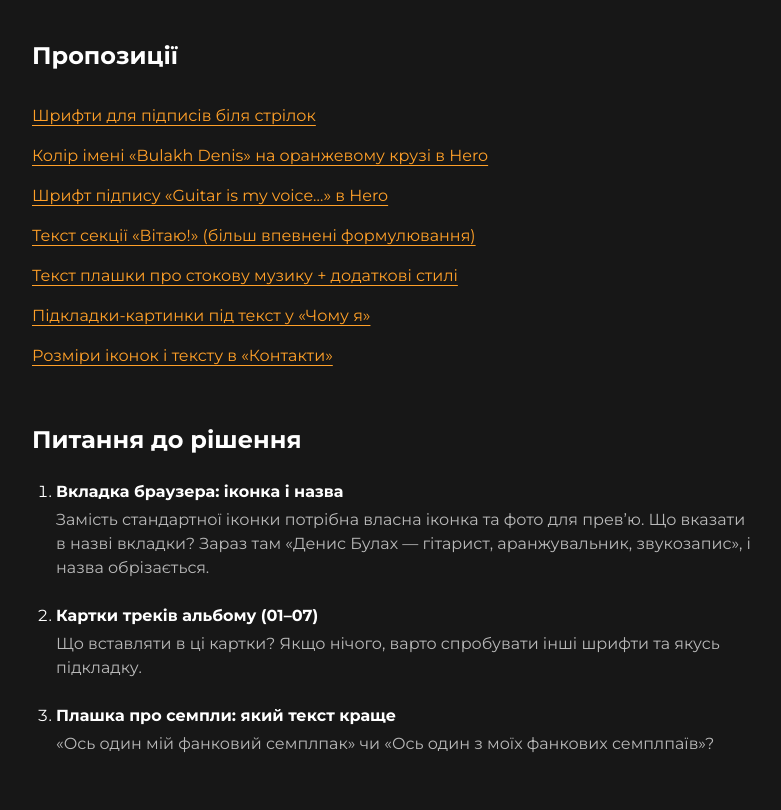
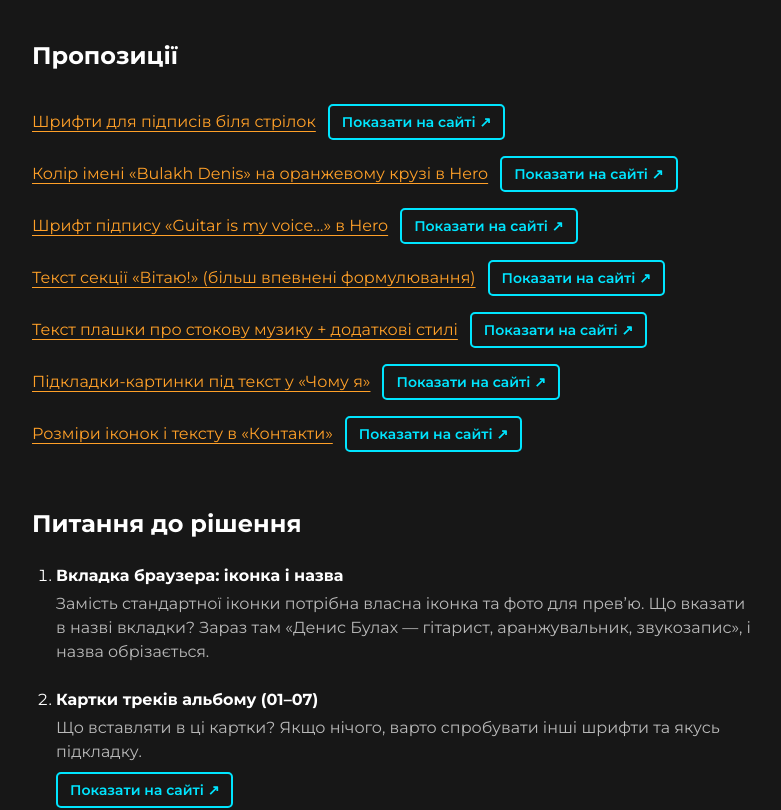
Before and after one commit to Ekachcka/Preza_denis, a Next.js app: page /proposals in a window 1280 px wide. Shown: the top 810 px of the page, without its empty margins (248-1029 px from the left). Built offline with nearby package versions, Linux system fonts and the light colour scheme.

Commit message:
Add 'show on site' buttons with query-based highlight on proposal pages

```diff
--- a/src/app/arrows/page.tsx
+++ b/src/app/arrows/page.tsx
@@ -1,4 +1,5 @@
 import type { Metadata } from "next";
+import { ShowOnSite } from "@/app/proposals/ShowOnSite";
 import {
   Amatic_SC,
   Bad_Script,
@@ -39,7 +40,10 @@ const VARIANTS = [
 export default function ArrowsPreview() {
   return (
     <main className="mx-auto max-w-[1600px] px-4 py-10 sm:px-10 xl:px-[70px]">
-      <h1 className="mb-10 text-2xl font-bold">Варіанти шрифтів для підписів біля стрілок</h1>
+      <div className="mb-10 flex flex-wrap items-center gap-4">
+        <h1 className="text-2xl font-bold">Варіанти шрифтів для підписів біля стрілок</h1>
+        <ShowOnSite focus="arrows" />
+      </div>
       <ul className="flex flex-col gap-10">
         {VARIANTS.map(({ name, font, size }) => (
           <li key={name} className="border-b border-card pb-10">
--- a/src/app/layout.tsx
+++ b/src/app/layout.tsx
@@ -1,5 +1,6 @@
 import type { Metadata } from "next";
 import { Montserrat } from "next/font/google";
+import { FocusHighlight } from "@/components/dev/FocusHighlight";
 import "./globals.css";
 
 const montserrat = Montserrat({
@@ -16,7 +17,10 @@ export const metadata: Metadata = {
 export default function RootLayout({ children }: LayoutProps<"/">) {
   return (
     <html lang="uk" className={`${montserrat.variable} antialiased`}>
-      <body className="min-h-screen">{children}</body>
+      <body className="min-h-screen">
+        {children}
+        <FocusHighlight />
+      </body>
     </html>
   );
 }
--- /dev/null
+++ b/src/app/proposals/ShowOnSite.tsx
@@ -0,0 +1,16 @@
+import Link from "next/link";
+import { FOCUS_TARGETS, type FocusKey } from "@/lib/focusTargets";
+
+type Props = { focus: FocusKey; label?: string };
+
+export function ShowOnSite({ focus, label = "Показати на сайті" }: Props) {
+  if (!(focus in FOCUS_TARGETS)) return null;
+  return (
+    <Link
+      href={`/?focus=${focus}`}
+      className="inline-flex shrink-0 items-center rounded-button border-2 border-[#00e5ff] px-3 py-1.5 text-sm font-semibold text-[#00e5ff] transition-opacity hover:opacity-80"
+    >
+      {label} ↗
+    </Link>
+  );
+}
--- a/src/app/proposals/about-text/page.tsx
+++ b/src/app/proposals/about-text/page.tsx
@@ -1,4 +1,5 @@
 import type { Metadata } from "next";
+import { ShowOnSite } from "../ShowOnSite";
 
 export const metadata: Metadata = {
   title: "Варіанти тексту About",
@@ -58,7 +59,10 @@ const VARIANTS: Variant[] = [
 export default function AboutTextPreview() {
   return (
     <main className="mx-auto max-w-[1600px] px-4 py-10 sm:px-10 xl:px-[70px]">
-      <h1 className="mb-10 text-2xl font-bold">Варіанти тексту секції «Вітаю!»</h1>
+      <div className="mb-10 flex flex-wrap items-center gap-4">
+        <h1 className="text-2xl font-bold">Варіанти тексту секції «Вітаю!»</h1>
+        <ShowOnSite focus="about-text" />
+      </div>
       <ul className="grid grid-cols-1 gap-8 lg:grid-cols-2">
         {VARIANTS.map(({ name, title, paragraphs }) => (
           <li key={name}>
--- a/src/app/proposals/contacts-size/page.tsx
+++ b/src/app/proposals/contacts-size/page.tsx
@@ -1,4 +1,5 @@
 import type { Metadata } from "next";
+import { ShowOnSite } from "../ShowOnSite";
 import Image from "next/image";
 
 export const metadata: Metadata = {
@@ -49,7 +50,10 @@ const VARIANTS: Variant[] = [
 export default function ContactsSizePreview() {
   return (
     <main className="mx-auto max-w-[1600px] px-4 py-10 sm:px-10 xl:px-[70px]">
-      <h1 className="mb-10 text-2xl font-bold">Варіанти іконок у «Контакти для співпраці» (текст 20px, на одному рівні)</h1>
+      <div className="mb-10 flex flex-wrap items-center gap-4">
+        <h1 className="text-2xl font-bold">Варіанти іконок у «Контакти для співпраці» (текст 20px, на одному рівні)</h1>
+        <ShowOnSite focus="contacts" />
+      </div>
       <div className="flex flex-col gap-12">
         {VARIANTS.map((v) => {
           const slot = v.circle ?? Math.round(42 * v.icon);
--- a/src/app/proposals/hero-name/page.tsx
+++ b/src/app/proposals/hero-name/page.tsx
@@ -1,4 +1,5 @@
 import type { Metadata } from "next";
+import { ShowOnSite } from "../ShowOnSite";
 import Image from "next/image";
 
 export const metadata: Metadata = {
@@ -22,7 +23,10 @@ const VARIANTS = [
 export default function HeroNamePreview() {
   return (
     <main className="mx-auto max-w-[1600px] px-4 py-10 sm:px-10 xl:px-[70px]">
-      <h1 className="mb-10 text-2xl font-bold">Варіанти кольору «Bulakh Denis» на оранжевому крузі</h1>
+      <div className="mb-10 flex flex-wrap items-center gap-4">
+        <h1 className="text-2xl font-bold">Варіанти кольору «Bulakh Denis» на оранжевому крузі</h1>
+        <ShowOnSite focus="hero-name" />
+      </div>
       <ul className="grid grid-cols-1 gap-10 md:grid-cols-2 xl:grid-cols-4">
         {VARIANTS.map((v) => {
           const { name, name_, caption, shadow } = v;
--- a/src/app/proposals/hero-tagline/page.tsx
+++ b/src/app/proposals/hero-tagline/page.tsx
@@ -1,4 +1,5 @@
 import type { Metadata } from "next";
+import { ShowOnSite } from "../ShowOnSite";
 import Image from "next/image";
 import {
   Bebas_Neue,
@@ -45,7 +46,10 @@ const VARIANTS = [
 export default function HeroTaglinePreview() {
   return (
     <main className="mx-auto max-w-[1600px] px-4 py-10 sm:px-10 xl:px-[70px]">
-      <h1 className="mb-10 text-2xl font-bold">Варіанти шрифту для «Guitar is my voice, music is my story.»</h1>
+      <div className="mb-10 flex flex-wrap items-center gap-4">
+        <h1 className="text-2xl font-bold">Варіанти шрифту для «Guitar is my voice, music is my story.»</h1>
+        <ShowOnSite focus="hero-tagline" />
+      </div>
       <ul className="grid grid-cols-1 gap-10 md:grid-cols-2">
         {VARIANTS.map(({ name, font, size }) => (
           <li key={name}>
--- a/src/app/proposals/page.tsx
+++ b/src/app/proposals/page.tsx
@@ -1,22 +1,24 @@
 import type { Metadata } from "next";
 import Link from "next/link";
+import type { FocusKey } from "@/lib/focusTargets";
+import { ShowOnSite } from "./ShowOnSite";
 
 export const metadata: Metadata = {
   title: "Пропозиції",
   robots: { index: false },
 };
 
-const PROPOSALS = [
-  { href: "/arrows", title: "Шрифти для підписів біля стрілок" },
-  { href: "/proposals/hero-name", title: "Колір імені «Bulakh Denis» на оранжевому крузі в Hero" },
-  { href: "/proposals/hero-tagline", title: "Шрифт підпису «Guitar is my voice…» в Hero" },
-  { href: "/proposals/about-text", title: "Текст секції «Вітаю!» (більш впевнені формулювання)" },
-  { href: "/proposals/stock-text", title: "Текст плашки про стокову музику + додаткові стилі" },
-  { href: "/proposals/why-me-backgrounds", title: "Підкладки-картинки під текст у «Чому я»" },
-  { href: "/proposals/contacts-size", title: "Розміри іконок і тексту в «Контакти»" },
-] as const;
+const PROPOSALS: readonly { href: string; title: string; focus: FocusKey }[] = [
+  { href: "/arrows", title: "Шрифти для підписів біля стрілок", focus: "arrows" },
+  { href: "/proposals/hero-name", title: "Колір імені «Bulakh Denis» на оранжевому крузі в Hero", focus: "hero-name" },
+  { href: "/proposals/hero-tagline", title: "Шрифт підпису «Guitar is my voice…» в Hero", focus: "hero-tagline" },
+  { href: "/proposals/about-text", title: "Текст секції «Вітаю!» (більш впевнені формулювання)", focus: "about-text" },
+  { href: "/proposals/stock-text", title: "Текст плашки про стокову музику + додаткові стилі", focus: "stock-text" },
+  { href: "/proposals/why-me-backgrounds", title: "Підкладки-картинки під текст у «Чому я»", focus: "why-me" },
+  { href: "/proposals/contacts-size", title: "Розміри іконок і тексту в «Контакти»", focus: "contacts" },
+];
 
-const QUESTIONS = [
+const QUESTIONS: readonly { title: string; text: string; focus?: FocusKey }[] = [
   {
     title: "Вкладка браузера: іконка і назва",
     text: "Замість стандартної іконки потрібна власна іконка та фото для превʼю. Що вказати в назві вкладки? Зараз там «Денис Булах — гітарист, аранжувальник, звукозапис», і назва обрізається.",
@@ -24,32 +26,40 @@ const QUESTIONS = [
   {
     title: "Картки треків альбому (01–07)",
     text: "Що вставляти в ці картки? Якщо нічого, варто спробувати інші шрифти та якусь підкладку.",
+    focus: "tracks",
   },
   {
     title: "Плашка про семпли: який текст краще",
     text: "«Ось один мій фанковий семплпак» чи «Ось один з моїх фанкових семплпаїв»?",
+    focus: "samples-text",
   },
-] as const;
+];
 
 export default function Proposals() {
   return (
     <main className="mx-auto max-w-[800px] px-4 py-10 sm:px-10">
       <h1 className="mb-8 text-2xl font-bold">Пропозиції</h1>
       <ul className="flex flex-col gap-4">
-        {PROPOSALS.map(({ href, title }) => (
-          <li key={href}>
+        {PROPOSALS.map(({ href, title, focus }) => (
+          <li key={href} className="flex flex-wrap items-center gap-3">
             <Link href={href} className="text-accent underline underline-offset-4 hover:opacity-80">
               {title}
             </Link>
+            <ShowOnSite focus={focus} />
           </li>
         ))}
       </ul>
       <h2 className="mb-6 mt-14 text-2xl font-bold">Питання до рішення</h2>
       <ol className="flex list-decimal flex-col gap-6 pl-6">
-        {QUESTIONS.map(({ title, text }) => (
+        {QUESTIONS.map(({ title, text, focus }) => (
           <li key={title}>
             <p className="font-bold">{title}</p>
             <p className="mt-1 text-white/70">{text}</p>
+            {focus ? (
+              <div className="mt-2">
+                <ShowOnSite focus={focus} />
+              </div>
+            ) : null}
           </li>
         ))}
       </ol>
--- a/src/app/proposals/stock-text/page.tsx
+++ b/src/app/proposals/stock-text/page.tsx
@@ -1,4 +1,5 @@
 import type { Metadata } from "next";
+import { ShowOnSite } from "../ShowOnSite";
 
 export const metadata: Metadata = {
   title: "Варіанти тексту плашки стокової музики",
@@ -81,7 +82,10 @@ const VARIANTS: Variant[] = [
 export default function StockTextPreview() {
   return (
     <main className="mx-auto max-w-[1600px] px-4 py-10 sm:px-10 xl:px-[70px]">
-      <h1 className="mb-2 text-2xl font-bold">Варіанти тексту плашки про стокову музику</h1>
+      <div className="mb-10 flex flex-wrap items-center gap-4">
+        <h1 className="text-2xl font-bold">Варіанти тексту плашки про стокову музику</h1>
+        <ShowOnSite focus="stock-text" />
+      </div>
       <p className="mb-10 max-w-[760px] text-white/70">
         Оранжевим виділені стилі, яких немає в оригіналі: це лише пропозиції для більшого відгуку. Залиште тільки ті, які ви реально пишете.
       </p>
--- a/src/app/proposals/why-me-backgrounds/page.tsx
+++ b/src/app/proposals/why-me-backgrounds/page.tsx
@@ -1,4 +1,5 @@
 import type { Metadata } from "next";
+import { ShowOnSite } from "../ShowOnSite";
 import Image from "next/image";
 import type { ReactNode } from "react";
 
@@ -103,7 +104,10 @@ const VARIANTS: { name: string; layer: (i: number) => ReactNode }[] = [
 export default function WhyMeBackgroundsPreview() {
   return (
     <main className="mx-auto max-w-[1600px] px-4 py-10 sm:px-10 xl:px-[70px]">
-      <h1 className="mb-10 text-2xl font-bold">Варіанти підкладок під текст у «Чому варто співпрацювати зі мною»</h1>
+      <div className="mb-10 flex flex-wrap items-center gap-4">
+        <h1 className="text-2xl font-bold">Варіанти підкладок під текст у «Чому варто співпрацювати зі мною»</h1>
+        <ShowOnSite focus="why-me" />
+      </div>
       <div className="flex flex-col gap-14">
         {VARIANTS.map(({ name, layer }) => (
           <section key={name}>
--- /dev/null
+++ b/src/lib/focusTargets.ts
@@ -0,0 +1,18 @@
+export type FocusTarget = {
+  selector: string;
+  parent?: boolean;
+};
+
+export const FOCUS_TARGETS = {
+  arrows: { selector: 'img[src*="imgGroup14"], img[src*="imgGroup18"]' },
+  "hero-name": { selector: "#hero h1" },
+  "hero-tagline": { selector: "#hero p.font-semibold" },
+  "about-text": { selector: "#about h2", parent: true },
+  "stock-text": { selector: '#stock-strip [class*="max-w-[654px]"]' },
+  "why-me": { selector: "#why-me ul" },
+  contacts: { selector: "#contacts ul" },
+  tracks: { selector: "#album ul" },
+  "samples-text": { selector: "#samples-strip p" },
+} as const satisfies Record<string, FocusTarget>;
+
+export type FocusKey = keyof typeof FOCUS_TARGETS;
```
Also changed, not shown: src/components/dev/FocusHighlight.tsx (added, +47 -0 lines), 1 other file (tests, documents, lock files or other folders).
